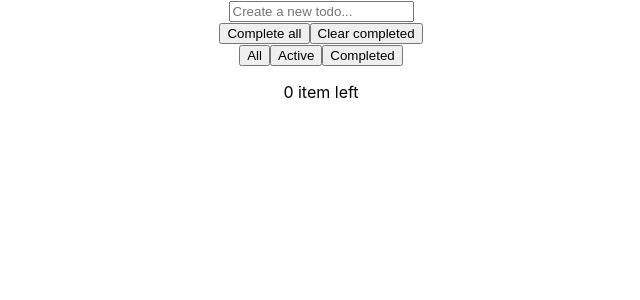
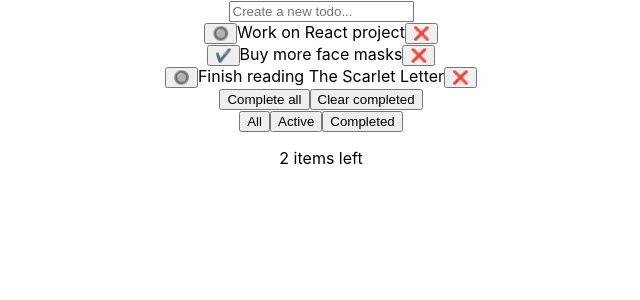
Before and after one commit to dmahely/react-todo, a React (Create React App) app: page / in a window 1280 px wide. Shown: the top 300 px of the page, without its empty margins (319-959 px from the left). Built offline with nearby package versions, Linux system fonts and the light colour scheme.

Commit message:
Fix issue with saving to local storage

```diff
--- a/src/Todos/Todos.js
+++ b/src/Todos/Todos.js
@@ -12,9 +12,9 @@ const Todos = () => {
 
   // onComponentDidMount
   useEffect(() => {
-    // if local storage is empty, save default state there
+    // if local storage is empty, set state to default state
     if (localStorage.getItem("todos") === null) {
-      localStorage.setItem("todos", JSON.stringify(defaultState));
+      setTodos([...defaultState]); // this will trigger the second useEffect
     }
     // otherwise populate the state with data in local storage
     else {
```
